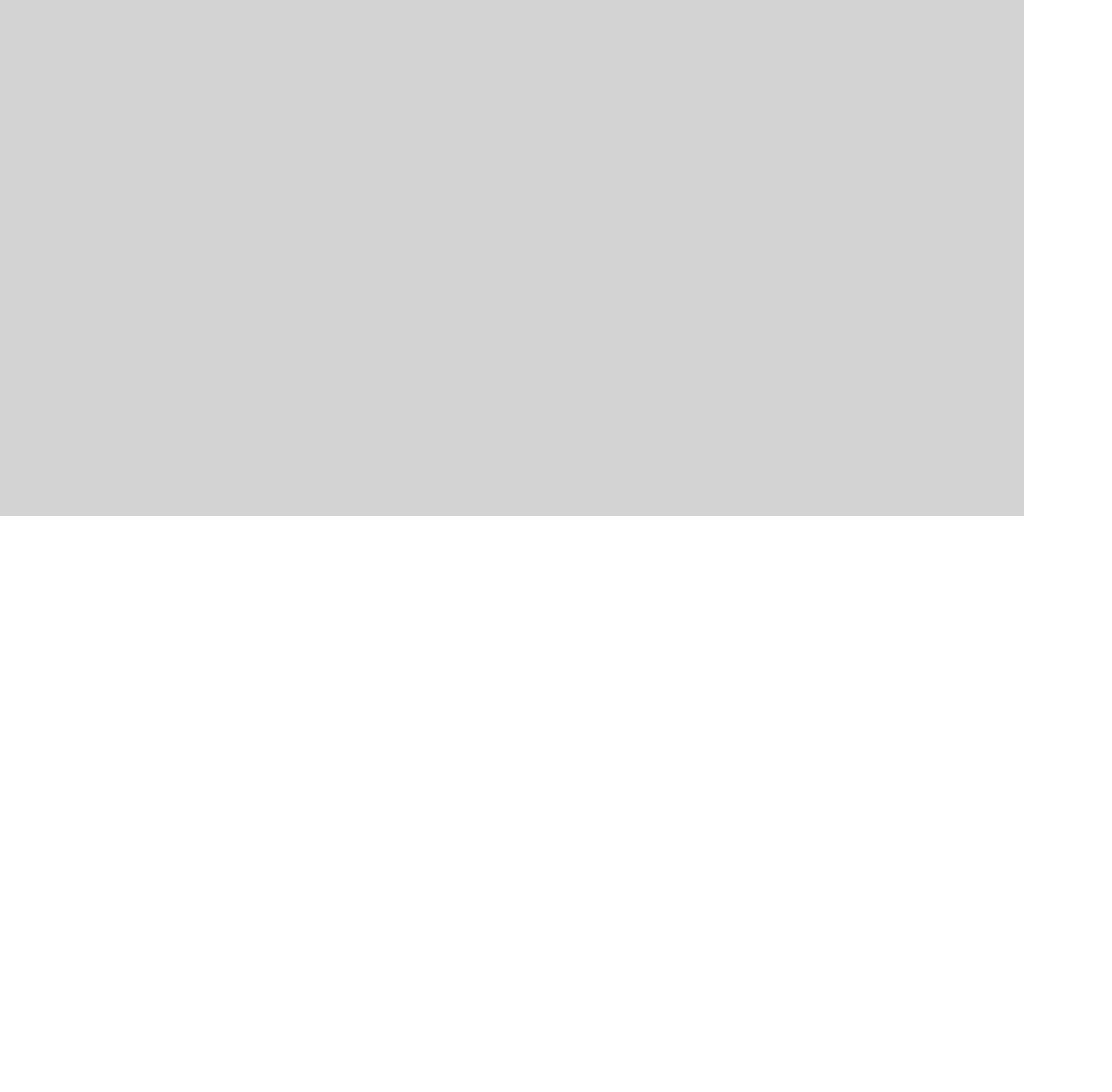
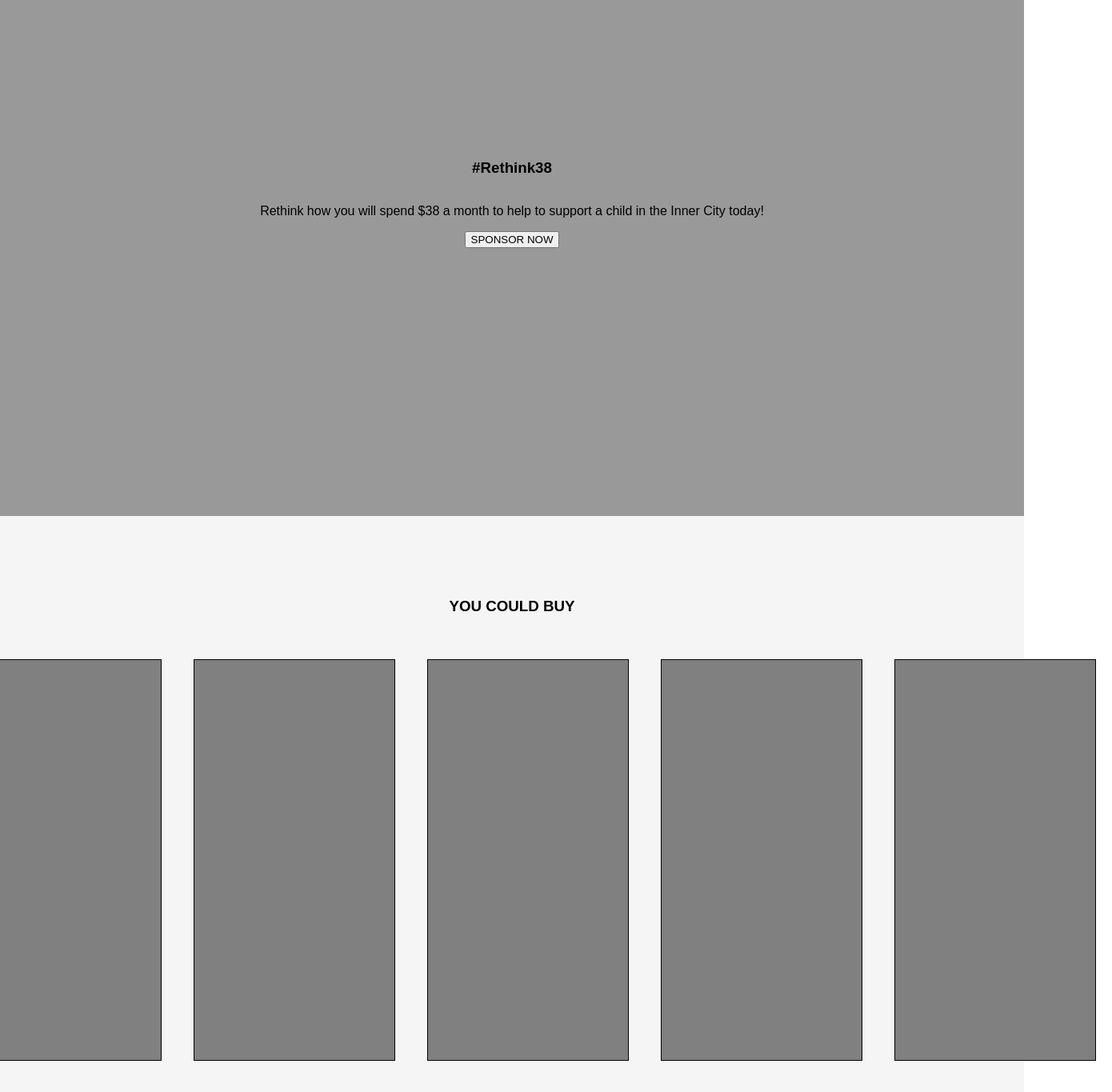
Before and after one commit to jay-hwang/rethink38, a React (Create React App) app: page / in a window 1280 px wide. Shown: the part 155-1520 px from the top of the page at 80% size, 1390 px wide, since content can reach past the window. Before the commit the page ends 800 px from the top, so only its background shows below. Built offline with nearby package versions, Linux system fonts and the light colour scheme.

Commit message:
Created SplashBody component with empty content boxes

```diff
--- a/src/App.css
+++ b/src/App.css
@@ -2,3 +2,17 @@
   from { transform: rotate(0deg); }
   to { transform: rotate(360deg); }
 }
+
+.flex {
+  display: flex;
+}
+
+.flex--center {
+  display: flex;
+  justify-content: center;
+  align-items: center;
+}
+
+.flex-direction--column {
+  flex-direction: column;
+}
--- a/src/navbar/Navbar.css
+++ b/src/navbar/Navbar.css
@@ -7,16 +7,12 @@
   top: 0;
   right: 0;
 
-  background-color: rgba(0,0,0, 0.2);
-
   display: flex;
   justify-content: space-around;
   align-items: center;
 }
 
 #Navbar span {
-  /*font-family: Arial;*/
   font-size: 23px;
   color: #fff;
-  /*letter-spacing: 1px;*/
 }
--- a/src/splash/Splash.css
+++ b/src/splash/Splash.css
@@ -2,5 +2,30 @@
   min-height: 100vh;
   width: 100vw;
 
-  background-color: lightgrey;
+  /*background-color: lightgrey;*/
 }
+
+#SplashHead {
+  min-height: 100vh;
+  height: 100vh;
+  width: 100vw;
+
+  background-color: rgba(0,0,0,0.4);
+}
+
+#SplashBody {
+  min-height: 100vh;
+  height: 100vh;
+  width: 100vw;
+
+  background-color: whitesmoke;
+}
+
+.couldBuyItem {
+  height: 500px;
+  width: 250px;
+  background-color: grey;
+  border: 1px solid #000;
+  list-style-type: none;
+  margin: 20px;
+}
--- a/src/splash/Splash.js
+++ b/src/splash/Splash.js
@@ -3,13 +3,16 @@ import './Splash.css';
 
 // Components
 import Layout from '../Layout.js';
+import SplashHead from './SplashHead';
+import SplashBody from './SplashBody';
 
 export default class Splash extends React.Component {
   render() {
     return (
       <Layout>
         <div id='Splash'>
-
+          <SplashHead/>
+          <SplashBody/>
         </div>
       </Layout>
     );
--- /dev/null
+++ b/src/splash/SplashBody.js
@@ -0,0 +1,22 @@
+import React from 'react';
+
+export default class SplashBody extends React.Component {
+  constructor(props) {
+    super(props);
+  }
+
+  render() {
+    return (
+      <div id="SplashBody" className='flex--center flex-direction--column'>
+        <h3>YOU COULD BUY</h3>
+        <ul className='flex'>
+          <li className='couldBuyItem'></li>
+          <li className='couldBuyItem'></li>
+          <li className='couldBuyItem'></li>
+          <li className='couldBuyItem'></li>
+          <li className='couldBuyItem'></li>
+        </ul>
+      </div>
+    );
+  }
+}
--- a/src/splash/SplashHead.js
+++ b/src/splash/SplashHead.js
@@ -3,8 +3,14 @@ import React from 'react';
 export default class SplashHead extends React.Component {
   render() {
     return (
-      <div id="SplashHead">
-
+      <div id="SplashHead" className='flex--center flex-direction--column'>
+        <h3>#Rethink38</h3>
+        <p>
+          Rethink how you will spend $38 a month to help to support  a child in the Inner City today!
+        </p>
+        <button className='btn sponsor-btn' title="Sponsor a Child">
+          SPONSOR NOW
+        </button>
       </div>
     );
   }
```
